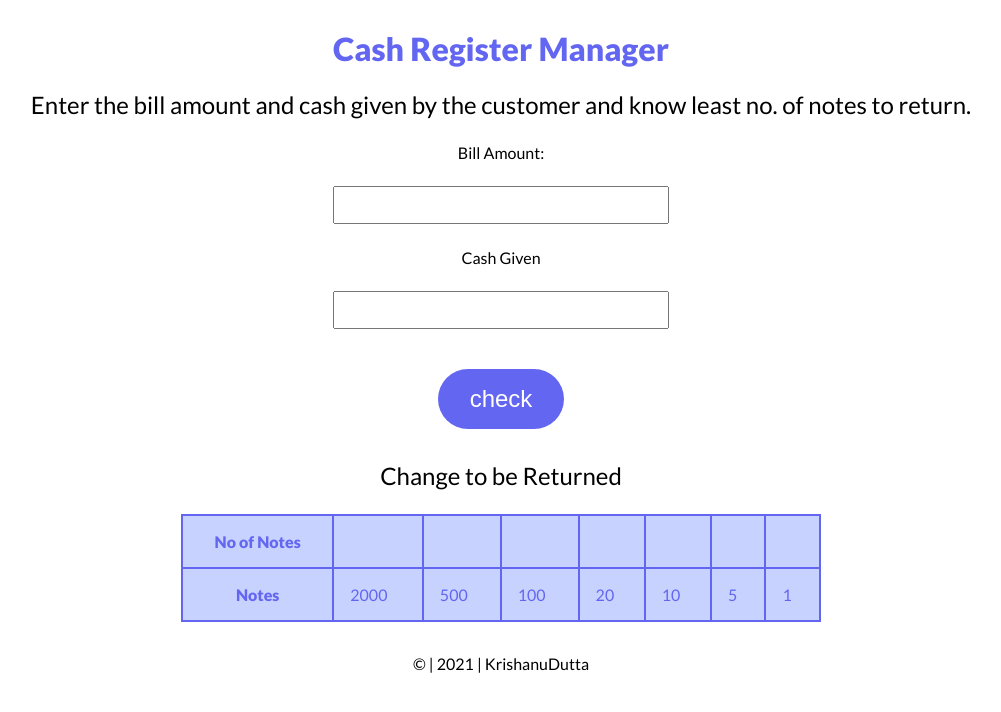
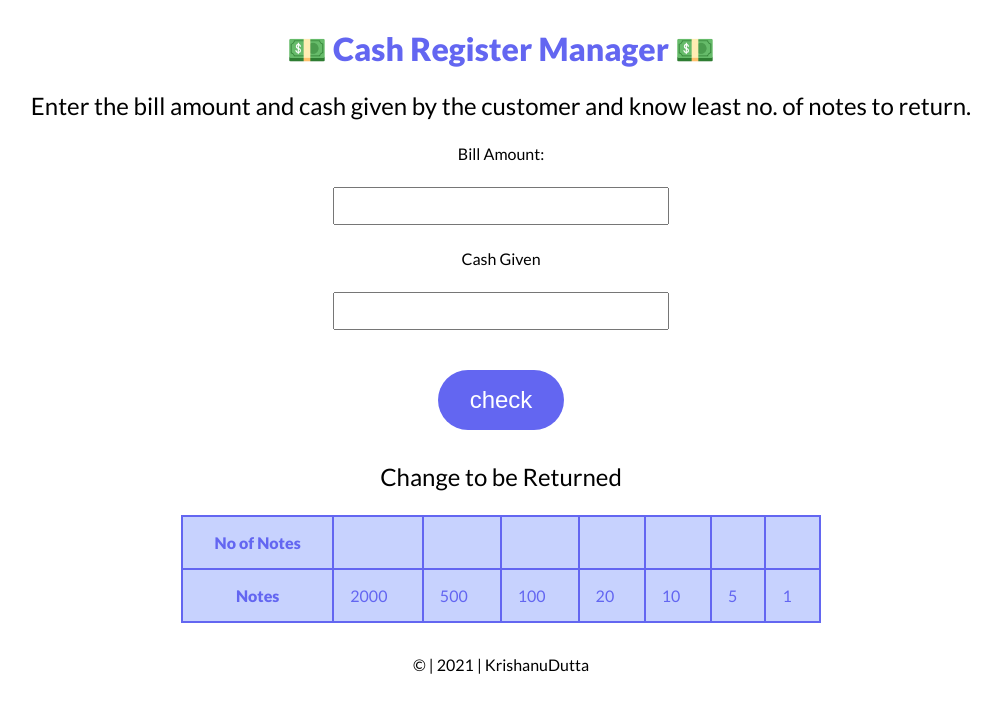
Before and after one commit to krishanu2911/markTen_cashRegister_neogCamp, a plain HTML site: page index.html in a window 1280 px wide. Shown: the whole page, without its empty margins (139-1140 px from the left). Drawn offline with Linux system fonts and the light colour scheme.

Commit message:
changes css

```diff
--- a/index.html
+++ b/index.html
@@ -10,7 +10,7 @@
   <body>
     <div class="container">
       <div class="header-div">
-        <h1 class="heading">Cash Register Manager</h1>
+        <h1 class="heading">💵 Cash Register Manager 💵</h1>
       </div>
 
       <div class="des-div">
```
